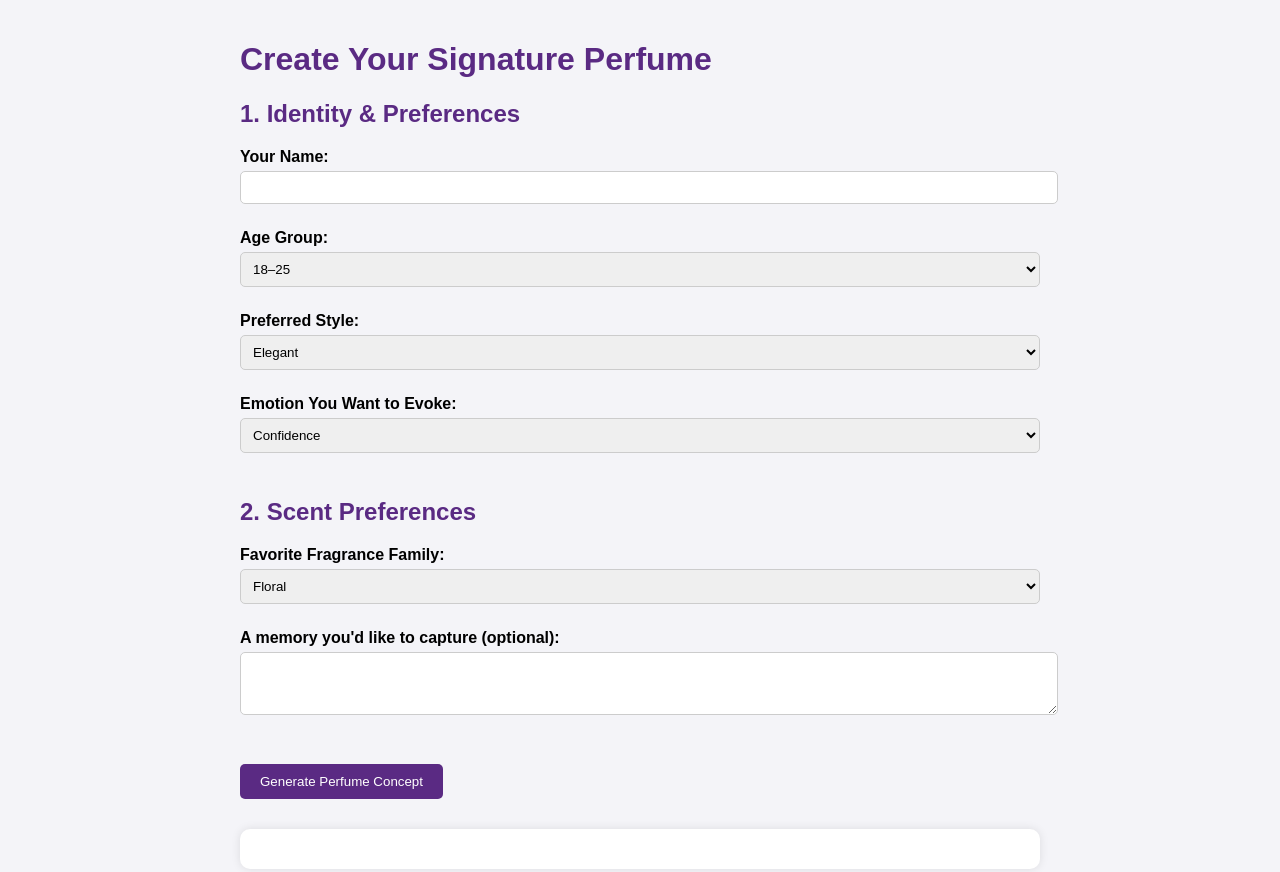
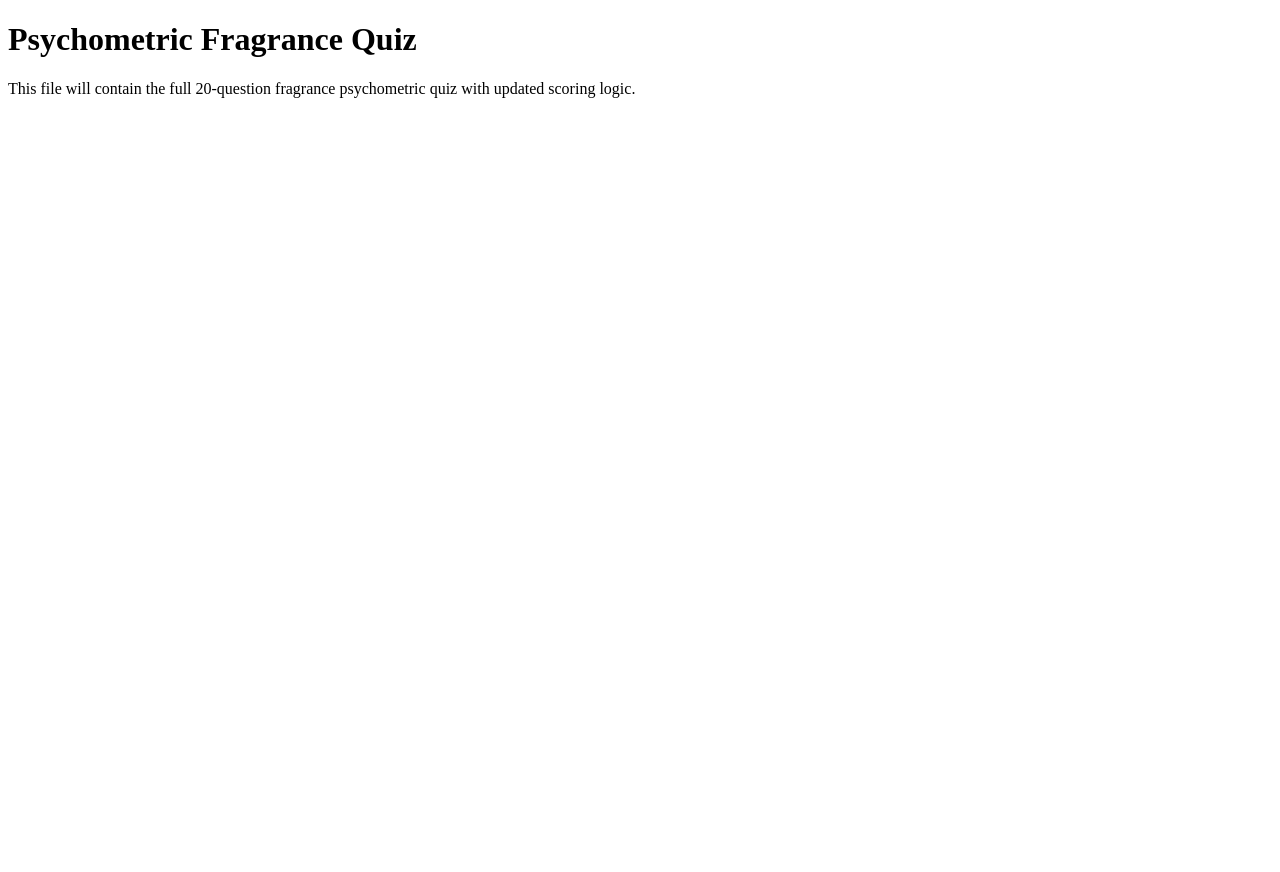
Before and after one commit to salyafei/signature-perfume-generator, a plain HTML site: page index.html in a window 1280 px wide. After the commit the page ends 800 px from the top, so only its background shows below. Drawn offline with Linux system fonts and the light colour scheme.

Commit message:
Add files via upload

```diff
--- a/index.html
+++ b/index.html
@@ -1,135 +1,11 @@
-
 <!DOCTYPE html>
 <html lang="en">
 <head>
   <meta charset="UTF-8">
-  <title>Signature Perfume Generator</title>
-  <style>
-    body { font-family: Arial; background: #f4f4f8; padding: 20px; max-width: 800px; margin: auto; }
-    h1, h2 { color: #5a2a83; }
-    .section { margin-bottom: 30px; }
-    label { font-weight: bold; margin-top: 10px; display: block; }
-    select, input, textarea { width: 100%; padding: 8px; margin-top: 5px; margin-bottom: 15px; border-radius: 5px; border: 1px solid #ccc; }
-    button { background-color: #5a2a83; color: white; padding: 10px 20px; border: none; border-radius: 5px; cursor: pointer; }
-    #result { margin-top: 30px; background: #fff; padding: 20px; border-radius: 10px; box-shadow: 0 0 10px rgba(0,0,0,0.1); }
-    ul { padding-left: 20px; }
-  </style>
+  <title>Psychometric Fragrance Quiz (20 Questions)</title>
 </head>
 <body>
-
-<h1>Create Your Signature Perfume</h1>
-
-<form id="perfumeForm">
-  <div class="section">
-    <h2>1. Identity & Preferences</h2>
-    <label>Your Name:</label>
-    <input type="text" name="name">
-
-    <label>Age Group:</label>
-    <select name="age">
-      <option value="18–25">18–25</option>
-      <option value="26–35">26–35</option>
-      <option value="36–50">36–50</option>
-      <option value="50+">50+</option>
-    </select>
-
-    <label>Preferred Style:</label>
-    <select name="style">
-      <option>Elegant</option>
-      <option>Bold</option>
-      <option>Mysterious</option>
-      <option>Sensual</option>
-      <option>Refreshing</option>
-      <option>Exotic</option>
-    </select>
-
-    <label>Emotion You Want to Evoke:</label>
-    <select name="emotion">
-      <option>Confidence</option>
-      <option>Serenity</option>
-      <option>Passion</option>
-      <option>Joy</option>
-      <option>Power</option>
-      <option>Intrigue</option>
-    </select>
-  </div>
-
-  <div class="section">
-    <h2>2. Scent Preferences</h2>
-    <label>Favorite Fragrance Family:</label>
-    <select name="family">
-      <option>Floral</option>
-      <option>Woody</option>
-      <option>Spicy</option>
-      <option>Oriental</option>
-      <option>Citrus</option>
-      <option>Gourmand</option>
-    </select>
-
-    <label>A memory you'd like to capture (optional):</label>
-    <textarea name="memory" rows="3"></textarea>
-  </div>
-
-  <button type="button" onclick="generatePerfume()">Generate Perfume Concept</button>
-</form>
-
-<div id="result"></div>
-
-<script>
-const notes = {
-  Floral: ["Bergamot", "Jasmine", "Rose", "Orange Blossom", "Tuberose"],
-  Woody: ["Cedarwood", "Sandalwood", "Oud", "Vetiver", "Patchouli"],
-  Spicy: ["Black Pepper", "Cardamom", "Clove", "Nutmeg", "Cinnamon"],
-  Oriental: ["Amber", "Vanilla", "Myrrh", "Frankincense", "Benzoin"],
-  Citrus: ["Lemon", "Mandarin", "Grapefruit", "Bergamot", "Petitgrain"],
-  Gourmand: ["Tonka Bean", "Caramel", "Coffee", "Cocoa", "Marzipan"]
-};
-
-const nameIdeas = {
-  Confidence: ["Imperium", "Verve", "Alpha Bloom", "Steel Petal"],
-  Serenity: ["Velour", "Still Waters", "Luna", "Hush Blossom"],
-  Passion: ["Crimson Muse", "Amara", "Ember Rose", "Wild Velvet"],
-  Joy: ["Aurora", "Sunbeam", "Bloomé", "Laughing Sky"],
-  Power: ["Dynasté", "Obsidian Flame", "Royal Resin", "Titania"],
-  Intrigue: ["Nocturne", "Whisper Oud", "Secret Vine", "L'Obscur"]
-};
-
-function generatePerfume() {
-  const form = document.forms['perfumeForm'];
-  const name = form['name'].value || "Unnamed Essence";
-  const age = form['age'].value;
-  const style = form['style'].value;
-  const emotion = form['emotion'].value;
-  const family = form['family'].value;
-  const memory = form['memory'].value || "a personal moment";
-
-  const ingredients = notes[family];
-  const shuffled = ingredients.sort(() => 0.5 - Math.random());
-
-  const topNote = shuffled[0];
-  const heartNote = shuffled[1];
-  const baseNote = shuffled[2];
-
-  const nameOptions = nameIdeas[emotion];
-  const randomName = nameOptions[Math.floor(Math.random() * nameOptions.length)];
-
-  const description = `
-    <h2>${randomName}</h2>
-    <p><strong>Designed for:</strong> Aged ${age}, with a ${style.toLowerCase()} personality.</p>
-    <p><strong>Emotion:</strong> ${emotion} | <strong>Family:</strong> ${family}</p>
-    <p><strong>Inspired by:</strong> ${memory}</p>
-    <h3>Fragrance Pyramid</h3>
-    <ul>
-      <li><strong>Top Note:</strong> ${topNote}</li>
-      <li><strong>Heart Note:</strong> ${heartNote}</li>
-      <li><strong>Base Note:</strong> ${baseNote}</li>
-    </ul>
-    <p>This signature scent blends ${family.toLowerCase()} elements into a harmonious expression of ${emotion.toLowerCase()}, anchored in a ${style.toLowerCase()} character.</p>
-  `;
-
-  document.getElementById("result").innerHTML = description;
-}
-</script>
-
+  <h1>Psychometric Fragrance Quiz</h1>
+  <p>This file will contain the full 20-question fragrance psychometric quiz with updated scoring logic.</p>
 </body>
 </html>
```
